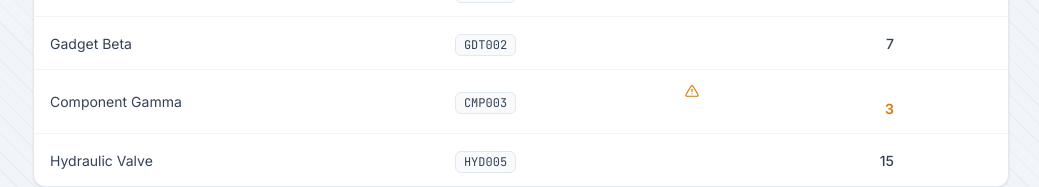
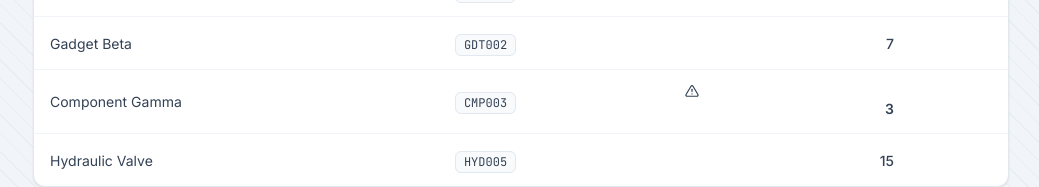
Before and after one commit to juji/play-deepseek-gemini, a Next.js app: page /inventory in a window 1280 px wide. Shown: the part 511-698 px from the top of the page, without its empty margins (119-1158 px from the left). Built offline with nearby package versions, Linux system fonts and the light colour scheme.

Commit message:
fix(inventory): remove inline color from quantity cells, use .data-td dark mode class instead

```diff
--- a/app/inventory/page.tsx
+++ b/app/inventory/page.tsx
@@ -485,7 +485,6 @@ export default function InventoryPage() {
                       </td>
                       <td
                         className={`data-td text-right font-medium ${lowStock ? 'low-stock-qty' : ''}`}
-                        style={{ color: lowStock ? '#D97706' : '#334155' }}
                       >
                         {lowStock && <WarningTriangle />}
                         {item.quantity}
```
